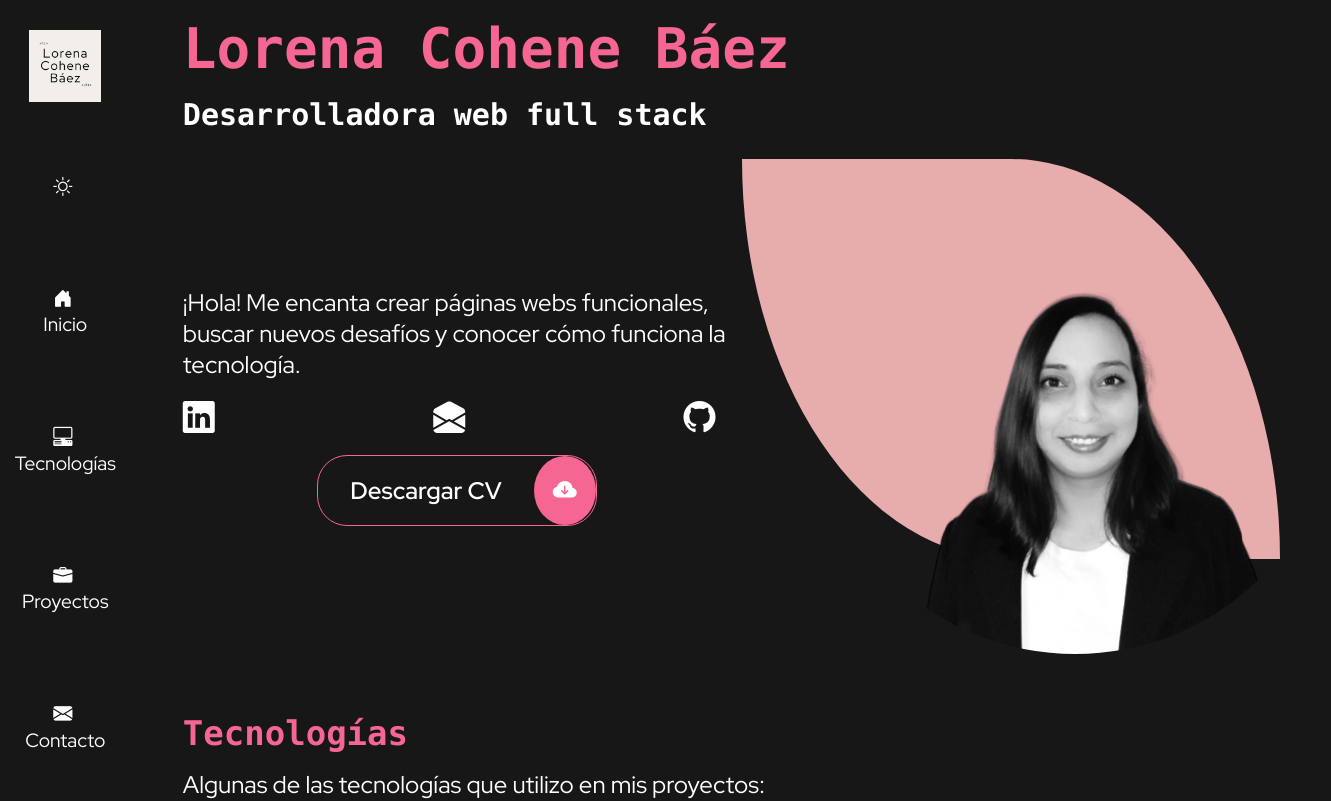
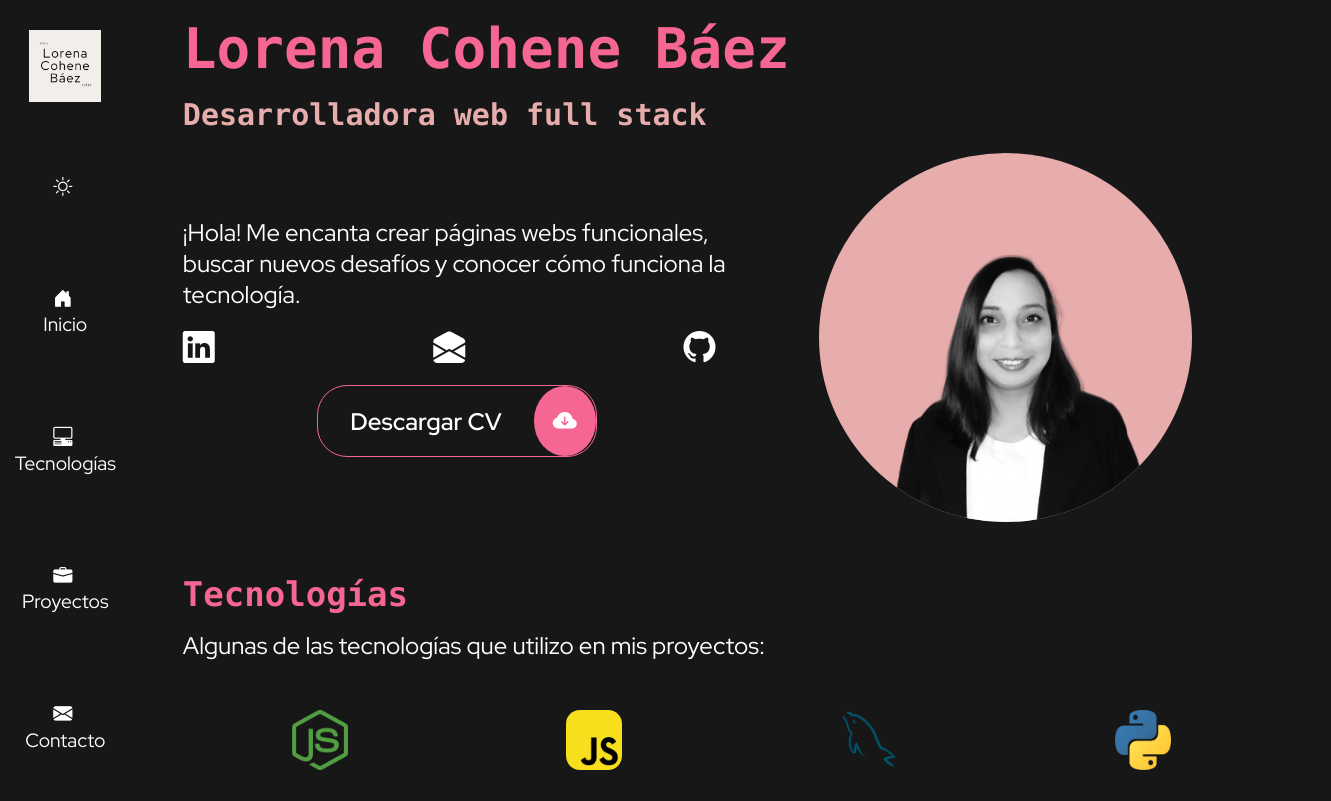
Before and after one commit to LorenaCoheneBaez/portfolio, a React (Create React App) app: page / in a window 1280 px wide. Shown: the top 801 px of the page, 1331 px wide, since content can reach past the window. Built offline with nearby package versions, Linux system fonts and the light colour scheme; a web font is replaced by a local one.

Commit message:
Delete shape style in media query

```diff
--- a/src/pages/Home.js
+++ b/src/pages/Home.js
@@ -8,7 +8,7 @@ export default function Home() {
     <div id='home'>
         <h1 className='accent'>Lorena Cohene Báez</h1>
 
-        <h2>Desarrolladora web full stack</h2>
+        <h2 className='subtitle'>Desarrolladora web full stack</h2>
       <div className='grid-home'>
       <div className='text-home'>
    <div>
--- a/src/styles/base/_settings.scss
+++ b/src/styles/base/_settings.scss
@@ -13,5 +13,5 @@
   --color-accent: #cc00cc;
   --color-font: #0a0b0b;
   --color-black: #000;
-  --color-secondary:#b68ab6;
+  --color-secondary:#755975;
 }
--- a/src/styles/pages/_Home.scss
+++ b/src/styles/pages/_Home.scss
@@ -4,6 +4,9 @@
   .accent {
     color: var(--color-accent);
     margin: 1rem auto;
+  }
+  .subtitle{
+    color: var(--color-secondary);
   }
   .contact-links {
     @include flex-direction(
@@ -42,22 +45,6 @@
     .contact-links .social-link {
       font-size: 2rem;
     }
-    @media screen and (min-width: 1020px) {
-      .wrapper-img-perfil .img-perfil {
-        background-color: transparent;
-        width: 40vw;
-      }
-      .bg-shape {
-        position: absolute;
-        right: 0;
-        z-index: -1;
-        width: 42vw;
-        height: 21vh;
-        -moz-border-radius: 0 50% / 0 100%;
-        -webkit-border-radius: 0 50% / 0 100%;
-        border-radius: 0 50% / 0 100%;
-        border-bottom: 25rem solid var(--color-secondary);
-      }
-    }
+
   }
 }
```
